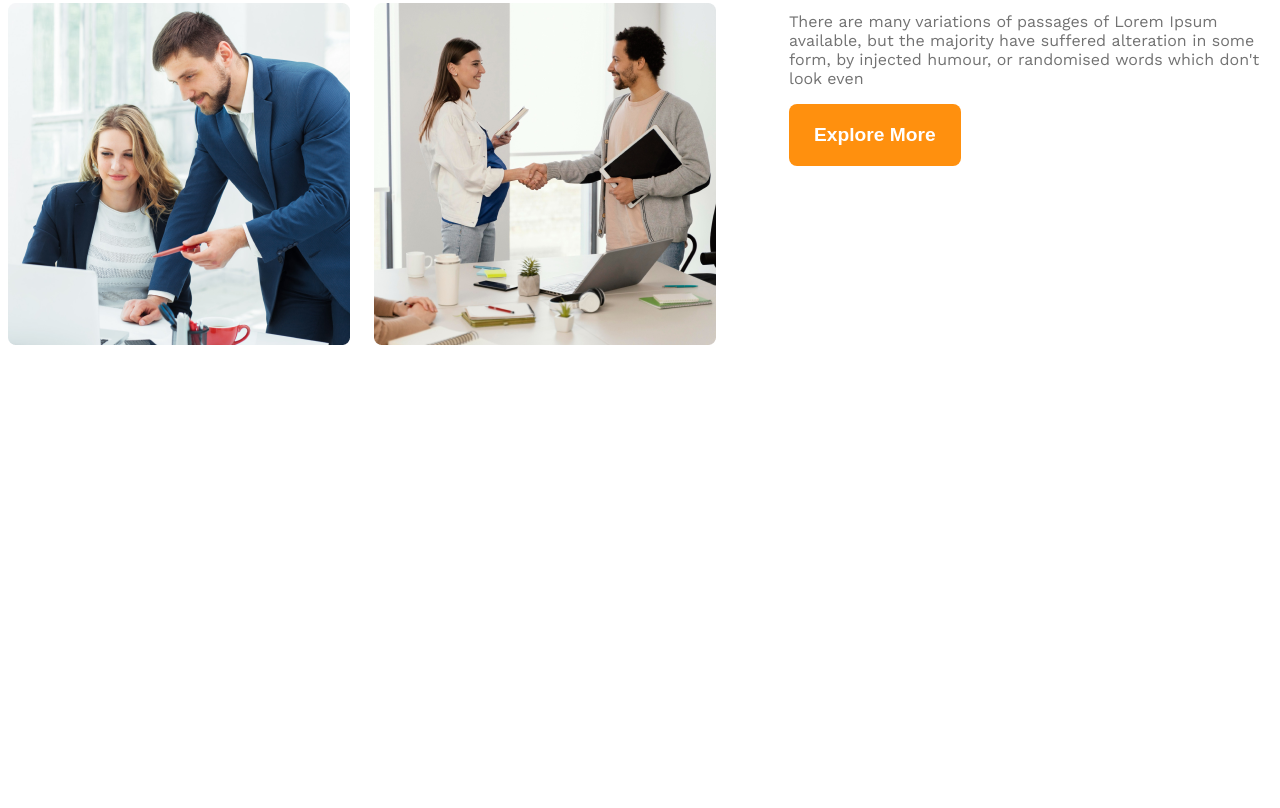
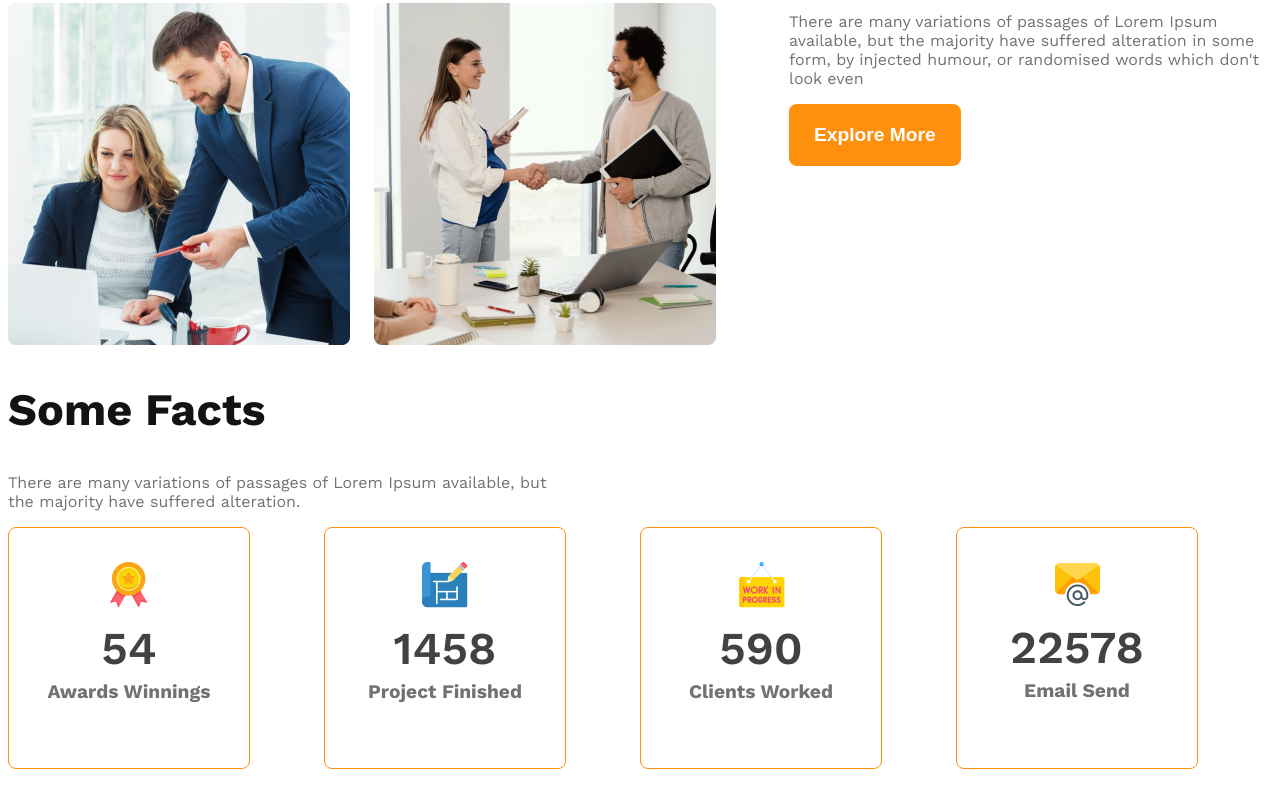
Before and after one commit to mdratul4505/g3-architects-repo, a plain HTML site: page index.html in a window 1280 px wide. Shown: the part 1690-2498 px from the top of the page. Before the commit the page ends 2043 px from the top, so only its background shows below. Drawn offline with nearby package versions, Linux system fonts and the light colour scheme.

Commit message:
added some facts dection

```diff
--- a/index.html
+++ b/index.html
@@ -43,11 +43,52 @@
             <img src="images/team4.png" alt="">
         </div>
         <div class="our-features">
-            <h3 class="feature-title"><span id="quick-list" class="dark-3">Quick list</span> <span class="dark-1">of Our</span> <span class="color">Features</span></h3>
+            <h3 class="section-title"><span id="quick-list" class="dark-3">Quick list</span> <span class="dark-1">of Our</span> <span class="color">Features</span></h3>
             <p class="feature-description dark-3">There are many variations of passages of Lorem Ipsum available, but the majority have suffered alteration in some form, by injected humour, or randomised words which don't look even</p>
             <button class="btn-primary features-btn">Explore More</button>
         </div>
 
+    </section>
+
+    <!-- some facts -->
+     <section class="some-facts">
+        <h2 class="section-title dark-1">Some Facts</h2>
+        <p class="fact-description dark-3">There are many variations of passages of Lorem Ipsum available, but the majority have suffered alteration.</p>
+        <div class="facts-container">
+            <div class="fact-card display-flex">
+               <div>
+                 <img class="fact-icon" src="images/icons/ribon.png" alt="">
+                <h4 class="fact-number dark-2">54</h4>
+                <h5 class="fact-name dark-3">Awards Winnings</h5>
+               </div>
+            </div>
+            <div class="fact-card display-flex">
+                <div>
+                    <img class="fact-icon" src="images/icons/projects.png" alt="">
+                <h4 class="fact-number dark-2">1458</h4>
+                <h5 class="fact-name dark-3">Project Finished</h5>
+                </div>
+            </div>
+            <div class="fact-card display-flex">
+               <div>
+                 <img class="fact-icon" src="images/icons/customers.png" alt="">
+                <h4 class="fact-number dark-2">590</h4>
+                <h5 class="fact-name dark-3">Clients Worked</h5>
+               </div>
+            </div>
+            <div class="fact-card display-flex">
+                <div>
+                    <img class="fact-icon" src="images/icons/email.png" alt="">
+                <h4 class="fact-number dark-2">22578</h4>
+                <h5 class="fact-name dark-3">Email Send</h5>
+                </div>
+            </div>
+
+        </div>
+     </section>
+      <!--feature will enjoy  -->
+    <section>
+        <h3 class="section-title dark-1"></h3>
     </section>
    </main>
    <footer>
--- a/styles/style.css
+++ b/styles/style.css
@@ -38,6 +38,11 @@ main{
 }
 .color{
     color: #FF900E;
+}
+.section-title{
+    font-size: 2.81rem;
+    font-weight: 700;
+
 }
 
 /* nav style */
@@ -94,10 +99,7 @@ main{
 
 
 }
-.feature-title{
-    font-size: 2.81rem;
 
-}
 .feature-description{
     font-size: 1rem;
 
@@ -113,6 +115,36 @@ main{
 #quick-list{
     font-weight: 500px;
 }
+/* some facts related styles */
+.fact-card{
+
+    border: 1px solid #FF900E;
+    border-radius: 8px;
+    width: 240px;
+    height: 240px;
+    justify-content: center;
+    text-align: center;
+    align-items: center;
+}
+.facts-container{
+    display: grid;
+    grid-template-columns: repeat(4, 1fr);
+
+}
+.fact-number{
+    font-weight: 600;
+    font-size: 2.85rem;
+    margin-top: 10px;
+    margin-bottom: 5px;
+}
+.fact-name{
+    font-size: 1.2rem;
+    margin-top: 5px;
+}
+.fact-description {
+    max-width: 540px;
+}
+
 
 
 
@@ -126,8 +158,12 @@ main{
         flex-direction: column;
 
     }
-    .team-image{
-        grid-template-columns: repeat(1, 1fr);
+    .team-image, .facts-container{
+        grid-template-columns: 1fr;
+    }
+     .facts-container{
+        justify-items: center;
+        gap: 24px;
     }
 
 }
@@ -137,4 +173,8 @@ main{
     .teams{
          flex-direction: column;
     }
+    .facts-container{
+        grid-template-columns: repeat(2, 1fr);
+    }
+
 }
```
